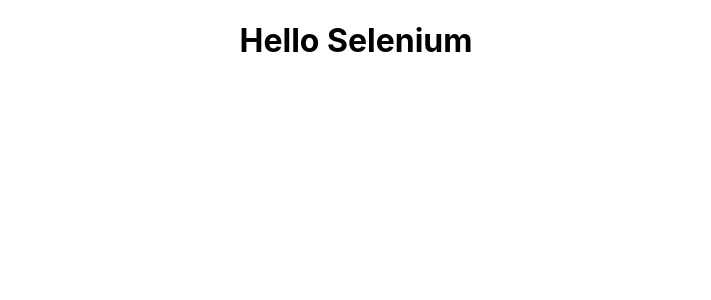
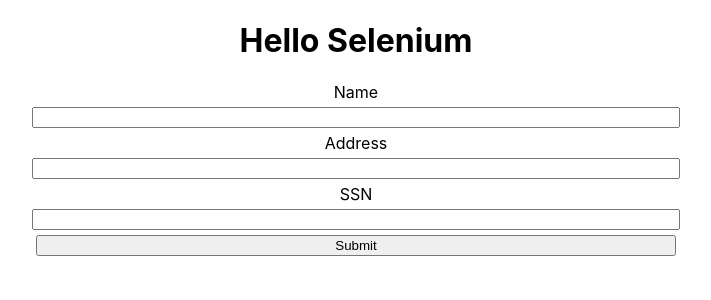
Before and after one commit to jgbowser/react_with_selenium, a React (Create React App) app: page / in a window 1280 px wide. Shown: the top 300 px of the page, without its empty margins (284-995 px from the left). Built offline with nearby package versions, Linux system fonts and the light colour scheme.

Commit message:
set up a basic form to test with selenium

```diff
--- a/src/App.js
+++ b/src/App.js
@@ -1,9 +1,11 @@
 import './App.css';
+import OwnerForm from './OwnerForm';
 
 function App() {
   return (
     <div className="App">
       <h1 id='header'>Hello Selenium</h1>
+      <OwnerForm/>
     </div>
   );
 }
--- /dev/null
+++ b/src/OwnerForm.css
@@ -0,0 +1,7 @@
+input,
+label,
+button {
+  display: block;
+  width: 50%;
+  margin: 5px auto;
+}
--- /dev/null
+++ b/src/OwnerForm.js
@@ -0,0 +1,48 @@
+import { useState } from 'react';
+import './OwnerForm.css';
+
+function OwnerForm() {
+  const [ name, setName ] = useState('');
+  const [ address, setAddress ] = useState('');
+  const [ ssn, setSsn ] = useState('');
+  const [ success, setSuccess ] = useState(false);
+
+  function handleSubmit(e) {
+    e.preventDefault()
+    if(name && address && ssn) {
+      setSuccess(true);
+    }
+  }
+
+  return (
+    <div id='form-wrapper'>
+      <form id='owner-form'>
+        <label htmlFor='name'>Name</label>
+        <input
+          id='name'
+          name='name'
+          value={name}
+          onChange={(e => setName(e.target.value) )}
+        />
+        <label htmlFor='address'>Address</label>
+        <input
+          id='address'
+          name='address'
+          value={address}
+          onChange={(e => setAddress(e.target.value) )}
+        />
+        <label htmlFor='ssn'>SSN</label>
+        <input
+          id='ssn'
+          name='ssn'
+          value={ssn}
+          onChange={(e => setSsn(e.target.value) )}
+        />
+        <button id='submit' type='submit' onClick={(e) => handleSubmit(e)}>Submit</button>
+      </form>
+      {success && <h1>Form Submitted</h1>}
+    </div>
+  );
+}
+
+export default OwnerForm
```
Also changed, not shown: 2 other files (tests, documents, lock files or other folders).
